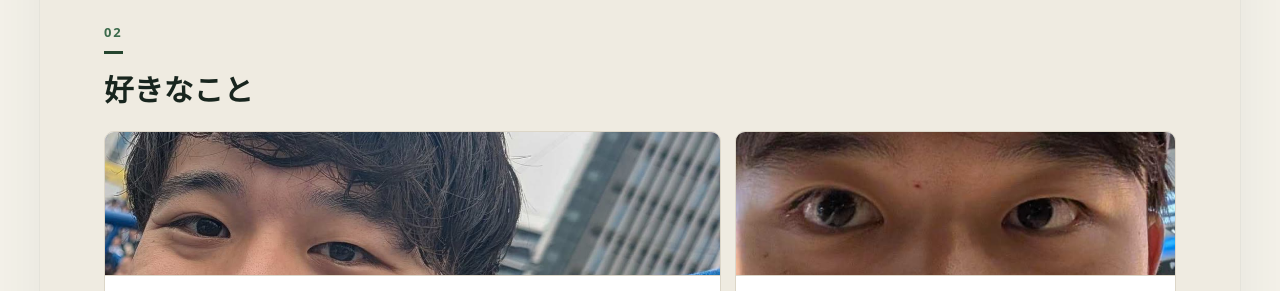
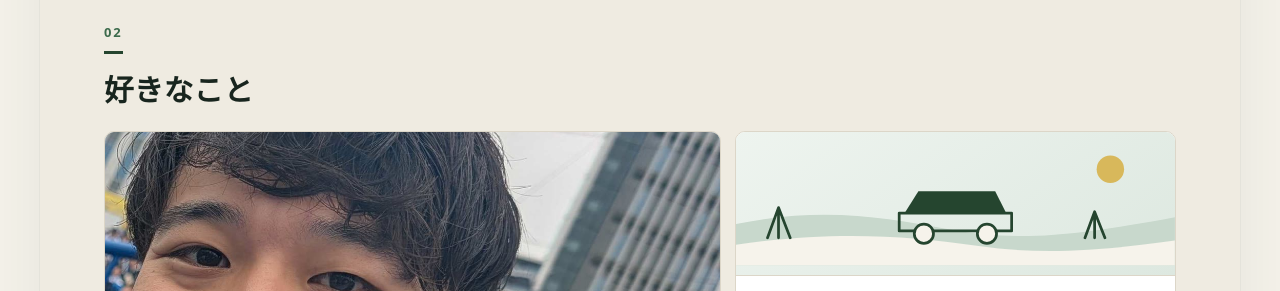
Before and after one commit to writeup-inc/members, a plain HTML site: page shiozaki/index.html in a window 1280 px wide. Shown: the part 2040-2331 px from the top of the page. Drawn offline with Linux system fonts and the light colour scheme.

Commit message:
好きなことの写真枠を高くし、顔のドアップになっていた2枚を修正
原因は枠の高さだった。.like__visual は height:156px の固定で、カード幅
615pxに対して約3.9:1の細い帯になる。もともとイラスト用の高さだったため、
人物写真を入れると顔の一部だけが帯状に切り出されていた。

- .like__visual.is-photo の高さを 216px にした。SVGのカードは156pxのまま。
  assets/profile.css と _build/template.py の両方に入れ、生成ページと
  手書きページ（佐藤さん）の双方に効かせている
- 本村さんの野球写真を、顔に寄せた正方形から引いた構図へ切り直した。
  壁画の前に立っている場面として読めるようになる
- 塩崎さんのポケモンセンターの写真をイラスト(drive)へ差し替えた。
  元が自撮りで顔が画面の大半を占めており、店舗ロゴとキャラクター像を
  外すと顔しか残らないため、引いても改善しなかった

全10名を目視で総ざらいした。榎本・松井・降旗・江田・佐藤・田村・土屋は
もともと風景や全身の写真で、枠が高くなったぶん見え方が良くなっている。

360/1280 で実レンダリング確認済み

Co-Authored-By: Claude Opus 5 <noreply@anthropic.com>

```diff
--- a/assets/profile.css
+++ b/assets/profile.css
@@ -212,6 +212,9 @@ p{ margin:0; }
   background:linear-gradient(145deg,#EEF4EF,#DDE8E0); border-bottom:1px solid var(--line);
 }
 .like__visual svg{ display:block; width:100%; height:100%; }
+/* 写真のときだけ枠を高くする。156pxはイラスト用の高さで、人物写真だと
+   顔の一部だけが帯状に出てしまう。生成ページ・手書きページの両方に効かせる */
+.like__visual.is-photo{ height:216px; }
 .like__visual .line{ fill:none; stroke:var(--green); stroke-width:4; stroke-linecap:round; stroke-linejoin:round; }
 .like__visual .soft{ fill:#C8D8CC; }
 .like__visual .deep{ fill:var(--green); }
--- a/shiozaki/index.html
+++ b/shiozaki/index.html
@@ -38,7 +38,9 @@ pre, table, .scroll-x { overflow-x: auto; max-width: 100%; }
 </style>
 <link rel="stylesheet" href="../assets/profile.css">
 <style>
-.like__visual.is-photo{ padding:0; overflow:hidden; }
+/* 写真のときだけ枠を高くする。156pxはイラスト用の高さで、
+   人物写真を入れると顔の一部だけが帯状に出てしまうため。SVGは156pxのまま */
+.like__visual.is-photo{ padding:0; overflow:hidden; height:216px; }
 .like__visual.is-photo img{ display:block; width:100%; height:100%; object-fit:cover; object-position:center 38%; }
 .hero--nophoto .hero__inner{ grid-template-columns:1fr; }
 @media (min-width:700px){
@@ -148,8 +150,14 @@ pre, table, .scroll-x { overflow-x: auto; max-width: 100%; }
       </div>
       <div class="likes__column">
         <div class="like">
-          <div class="like__visual is-photo" style="--op:center 43%">
-            <img src="profile-assets/pokemon.jpg" width="1074" height="806" decoding="async" alt="ポケモンセンターを訪れた塩崎万朔" style="object-position:center 43%">
+          <div class="like__visual" aria-hidden="true">
+            <svg viewBox="0 0 640 180"><circle class="gold" cx="546" cy="40" r="20"/>
+<path class="soft" d="M0 120c126-26 216-10 312 8 100 19 188 8 328-18v70H0z"/>
+<path class="paper" d="M0 150c136-20 246-14 354 2 86 12 164 9 286-8v36H0z"/>
+<g transform="translate(232 46)"><path class="deep" d="M14 58h148l-16-32H34z"/><path class="line" d="M6 58h164v26H6z"/>
+<circle class="paper" cx="42" cy="88" r="14"/><circle class="line" cx="42" cy="88" r="14"/>
+<circle class="paper" cx="134" cy="88" r="14"/><circle class="line" cx="134" cy="88" r="14"/></g>
+<path class="line" d="M62 140V104m-16 36 16-44 17 44m444 0v-30m-14 30 14-38 15 38"/></svg>
           </div>
           <h3>
             ポケモン <em>今年、全国17箇所を制覇</em>
```
Also changed, not shown: eda/index.html (+3 -1 lines), enomoto/index.html (+3 -1 lines), furihata/index.html (+3 -1 lines), matsui/index.html (+3 -1 lines), motomura/index.html (+5 -3 lines), sugiyama/index.html (+3 -1 lines), tamura/index.html (+3 -1 lines), motomura/profile-assets/baseball.jpg, shiozaki/profile-assets/pokemon.jpg (deleted).
